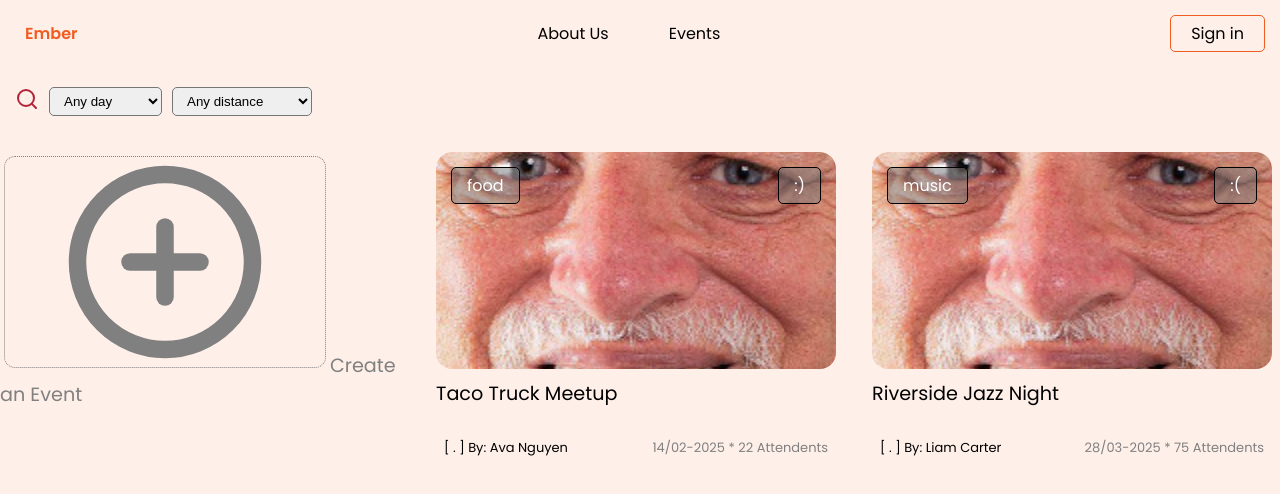
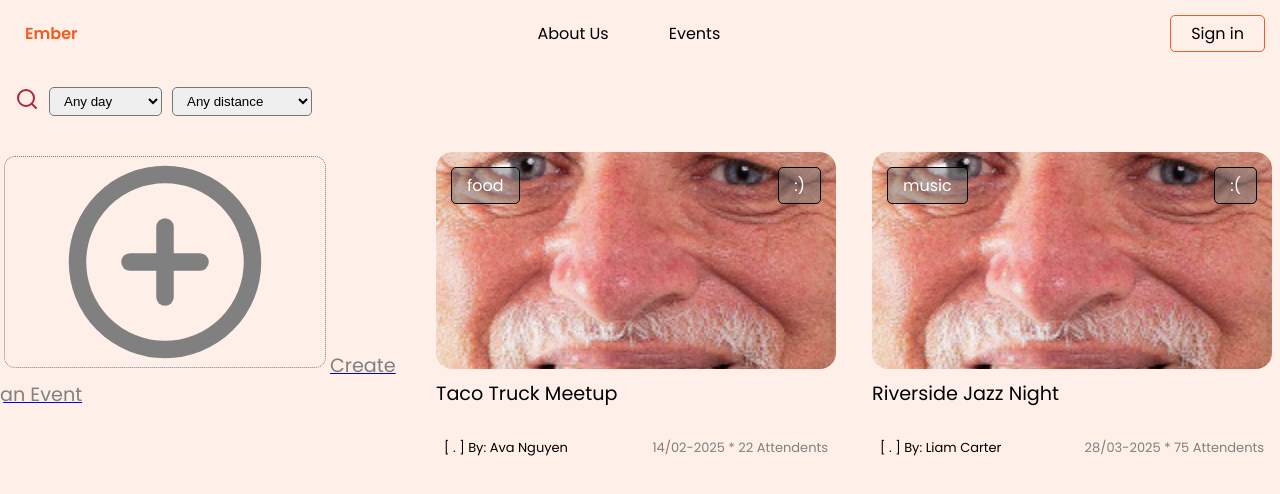
Before and after one commit to Austin-Imbastari/group4, a React (Vite) app: page /events in a window 1280 px wide. Shown: the top 494 px of the page. Built offline with nearby package versions, Linux system fonts and the light colour scheme.

Commit message:
made routing

```diff
--- a/src/components/AllEvents.jsx
+++ b/src/components/AllEvents.jsx
@@ -20,12 +20,14 @@ export default function AllEvents() {
         <AllEventsPageContainer>
             <Filter />
             <EventCards>
+                <NavLink to="/createevent">
                     <EventContainer>
                         <NewEventContainer>
                             <CirclePlus className="icon-circle" />
                             <span>Create an Event</span>
                         </NewEventContainer>
                     </EventContainer>
+                </NavLink>
                 {event.map((e) => {
                     return (
                         <NavLink to={"/events/" + e.id} style={{ textDecoration: "none" }}>
```
Lines whose indentation alone changed are shown as unchanged.
